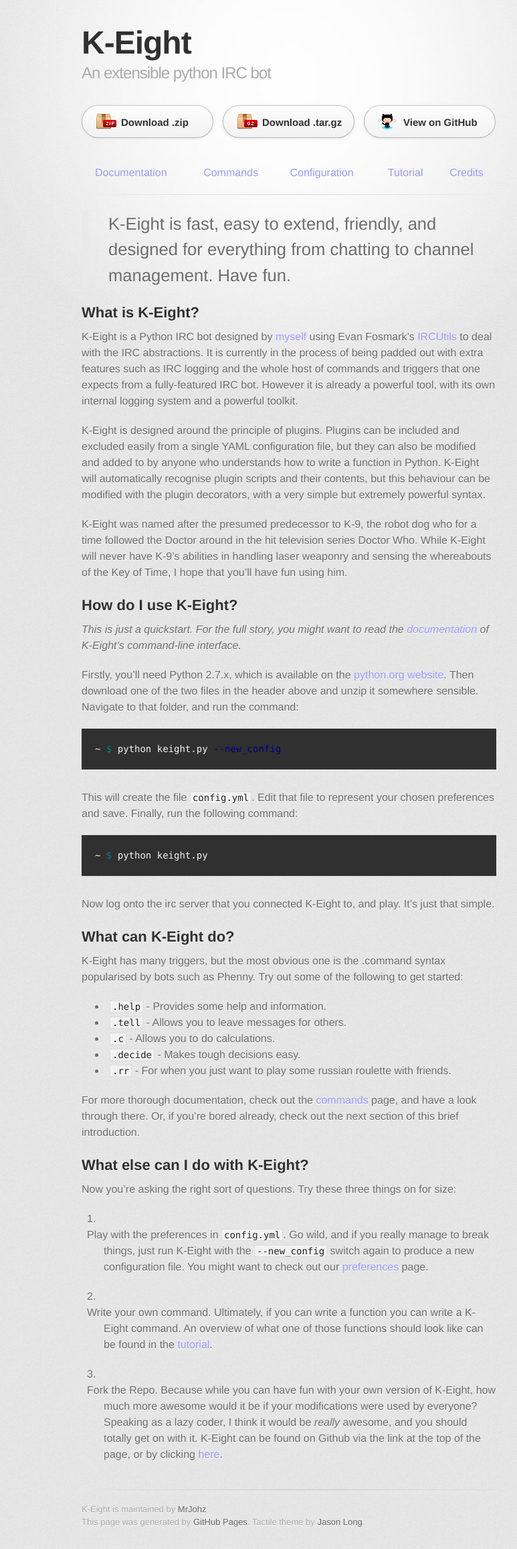
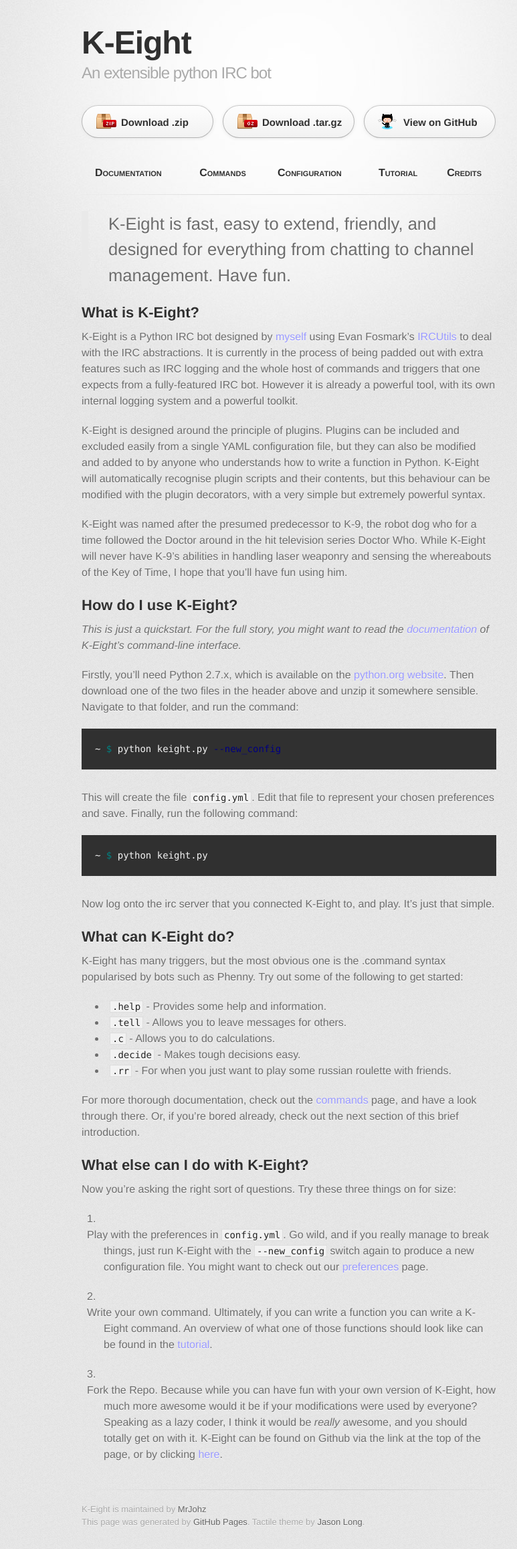
Before and after one commit to MrJohz/K-Eight, a Jekyll site: the page built from index.md, in a window 1280 px wide. Shown: the whole page at 67% size, without its empty margins (208-981 px from the left). Built offline with Jekyll 4.4.1, drawn with Linux system fonts in a browser that asks for light colours; some web fonts are replaced.

Commit message:
Modified CSS

```diff
--- a/stylesheets/stylesheet.css
+++ b/stylesheets/stylesheet.css
@@ -111,6 +111,12 @@
 
 #nav li{
   display: table-cell;
+}
+
+#nav a {
+  font-variant: small-caps;
+  color: #303030;
+  font-weight: bold;
 }
 
 a.button {
```
